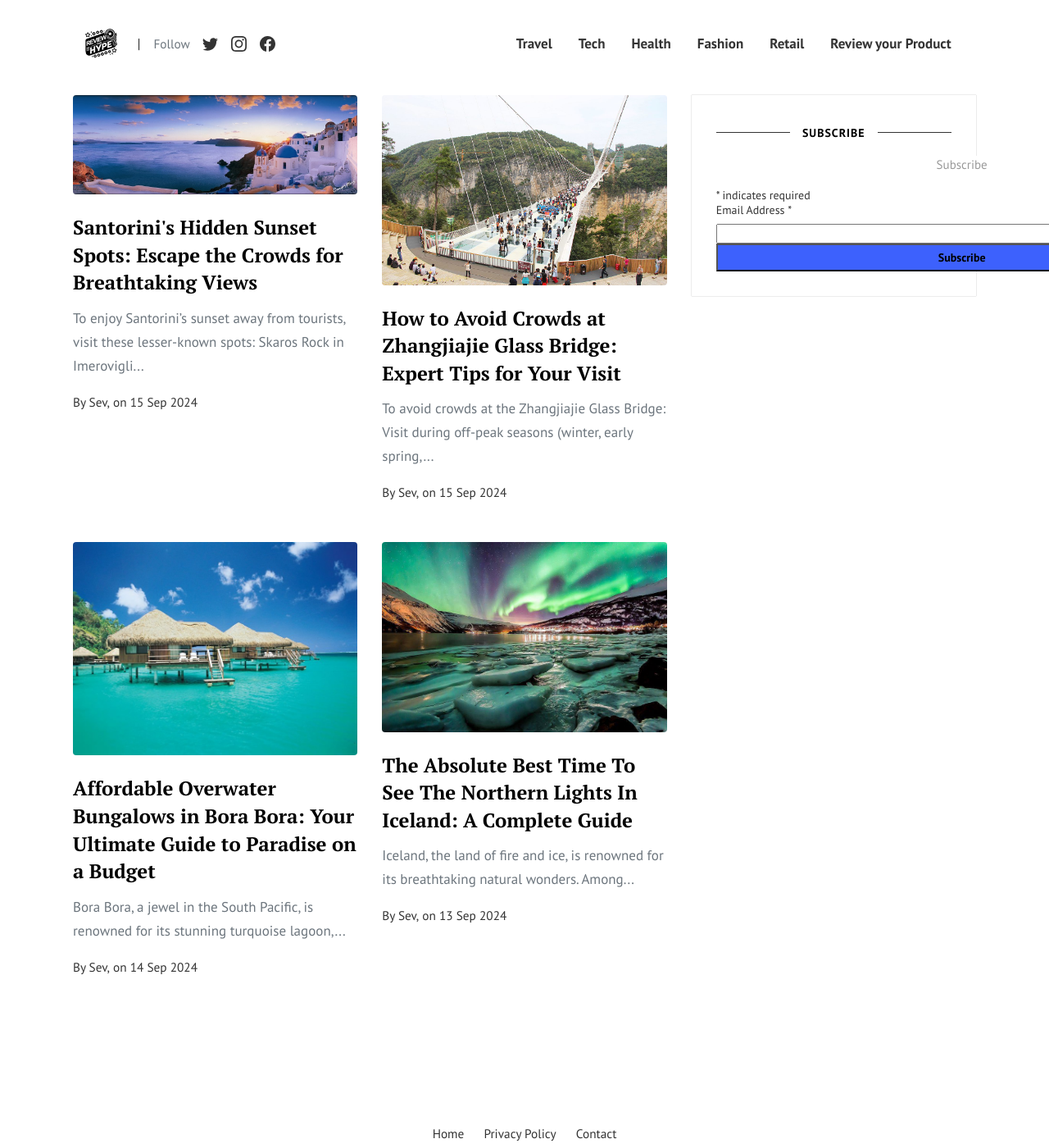
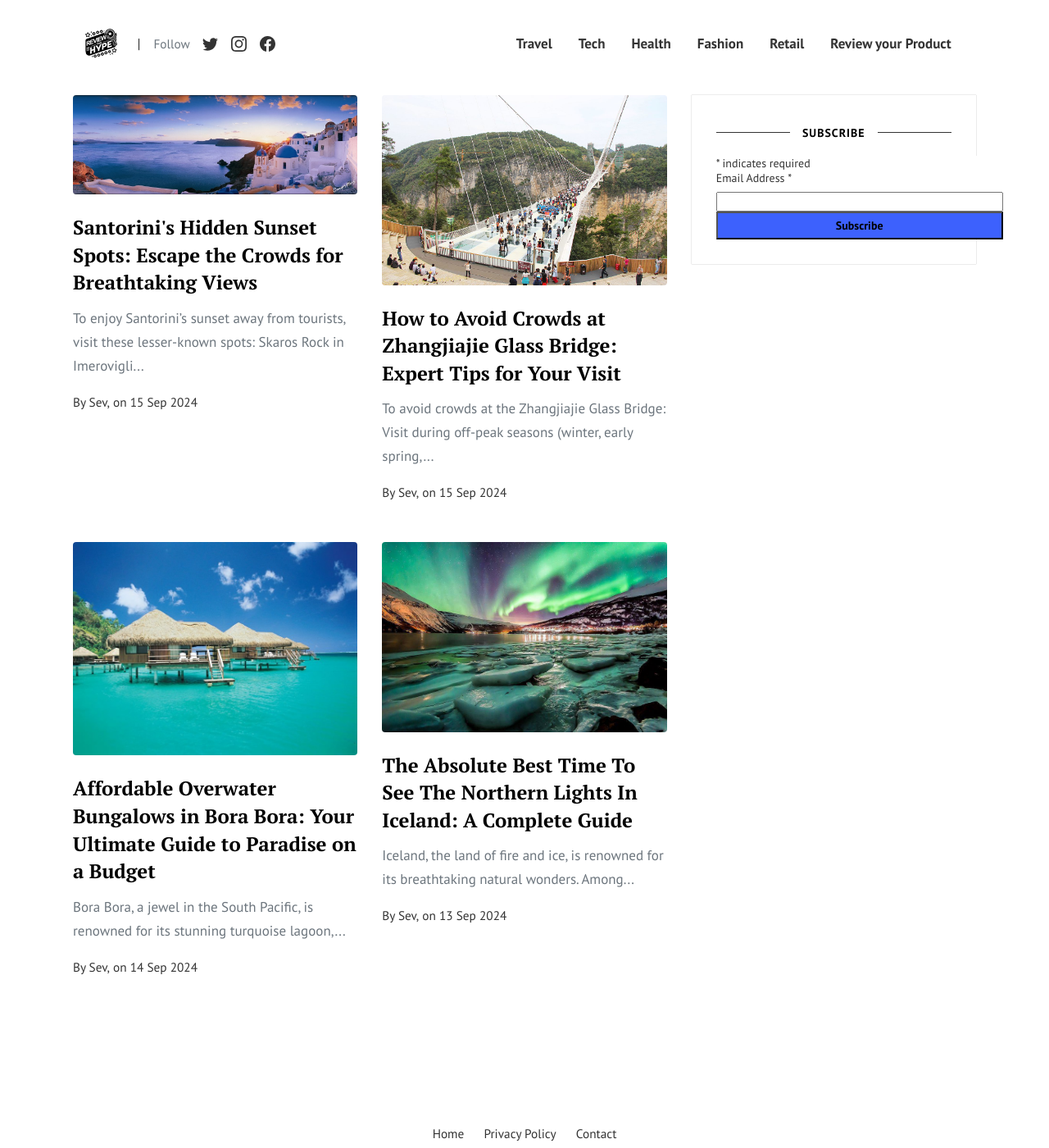
Before and after one commit to reviewthehype/reviewthehype, a Jekyll site: the page built from index.html, in a window 1280 px wide and 1400 px high. Shown: the whole window at 82% size. Built offline with Jekyll 4.4.1, drawn with Linux system fonts in a browser that asks for light colours; the list of posts is cut into pages by our own code; comment, search, counter and statistics services are not loaded.

Commit message:
updated newsletter.html

```diff
--- a/_includes/newsletter.html
+++ b/_includes/newsletter.html
@@ -10,13 +10,13 @@
 <div id="mc_embed_shell">
       <link href="//cdn-images.mailchimp.com/embedcode/classic-061523.css" rel="stylesheet" type="text/css">
   <style type="text/css">
-        #mc_embed_signup{background:#fff; false;clear:left; font:14px Helvetica,Arial,sans-serif; width: 600px;}
+        #mc_embed_signup{background:#fff; false;clear:left; font:14px Helvetica,Arial,sans-serif; width: 350px;}
         /* Add your own Mailchimp form style overrides in your site stylesheet or in this style block.
            We recommend moving this block and the preceding CSS link to the HEAD of your HTML file. */
 </style>
 <div id="mc_embed_signup">
     <form action="https://gmail.us22.list-manage.com/subscribe/post?u=4f4b763c766aa9f95f01ae765&amp;id=9a4eac8209&amp;f_id=008dd4e1f0" method="post" id="mc-embedded-subscribe-form" name="mc-embedded-subscribe-form" class="validate" target="_blank">
-        <div id="mc_embed_signup_scroll"><h2>Subscribe</h2>
+        <div id="mc_embed_signup_scroll">
             <div class="indicates-required"><span class="asterisk">*</span> indicates required</div>
             <div class="mc-field-group"><label for="mce-EMAIL">Email Address <span class="asterisk">*</span></label><input type="email" name="EMAIL" class="required email" id="mce-EMAIL" required="" value=""></div>
         <div id="mce-responses" class="clear foot">
```
